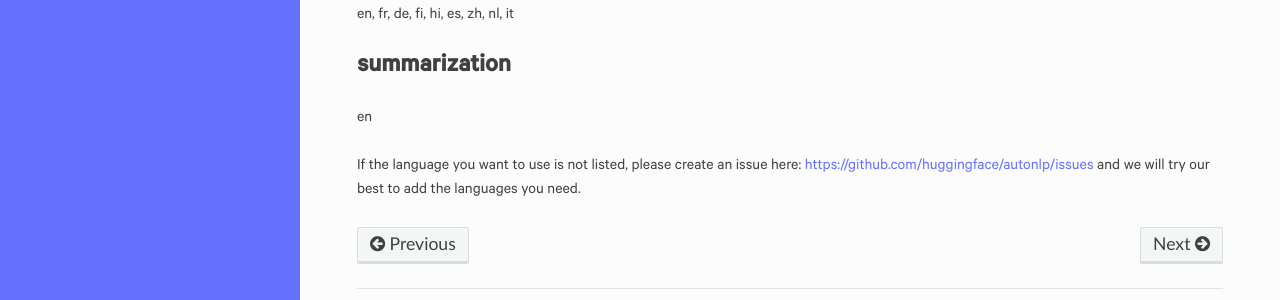
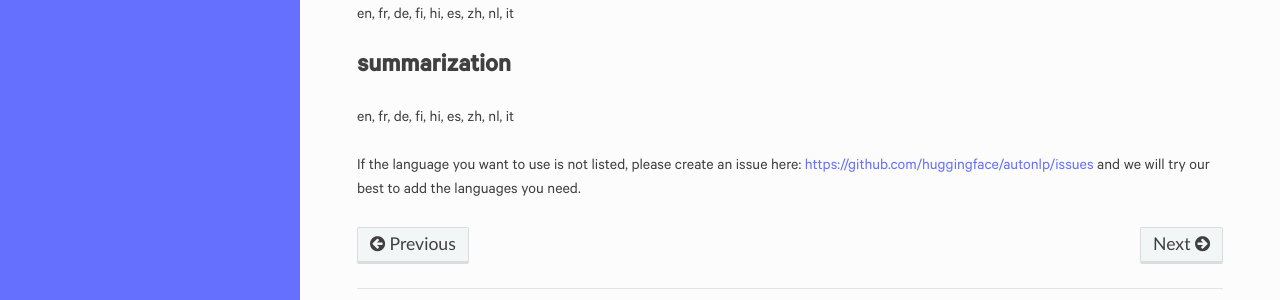
Before and after one commit to huggingface/autotrain-advanced, a Sphinx documentation site: the page built from docs/supported_languages.rst, in a window 1280 px wide and 949 px high. Shown: the part 550-850 px from the top of the window. Built offline with Sphinx 7.4.7 and the Read the Docs theme 2.0.0, drawn with Linux system fonts in a browser that asks for light colours.

```diff
--- a/docs/supported_languages.rst
+++ b/docs/supported_languages.rst
@@ -21,7 +21,7 @@ en, fr, de, fi, hi, es, zh, nl, it
 summarization
 ----------------------------------------------------------------------------------------------------
 
-en
+en, fr, de, fi, hi, es, zh, nl, it
 
 
 If the language you want to use is not listed, please create an issue here: https://github.com/huggingface/autonlp/issues and we will try our best to add the languages you need.
```
